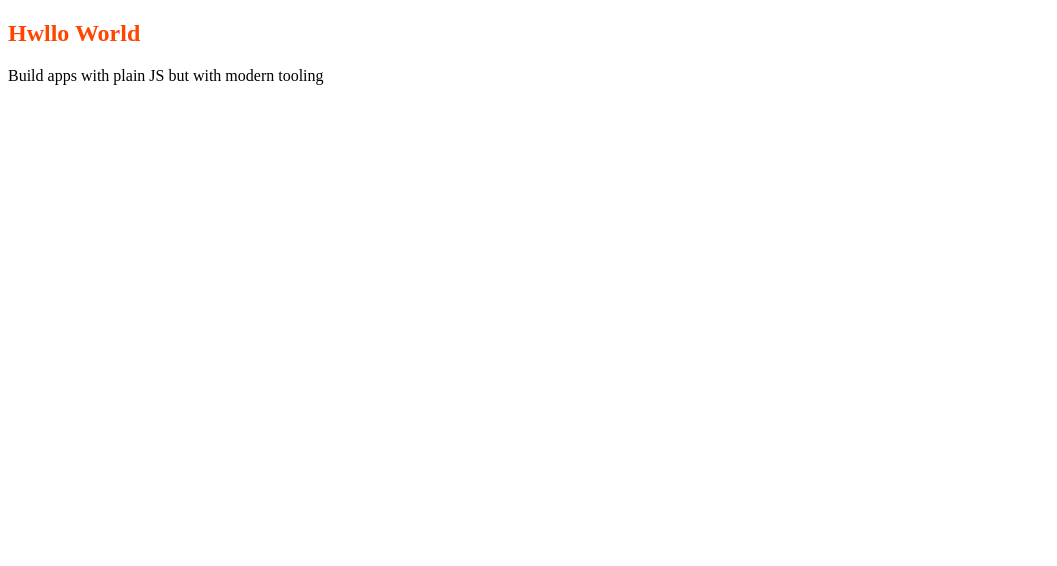
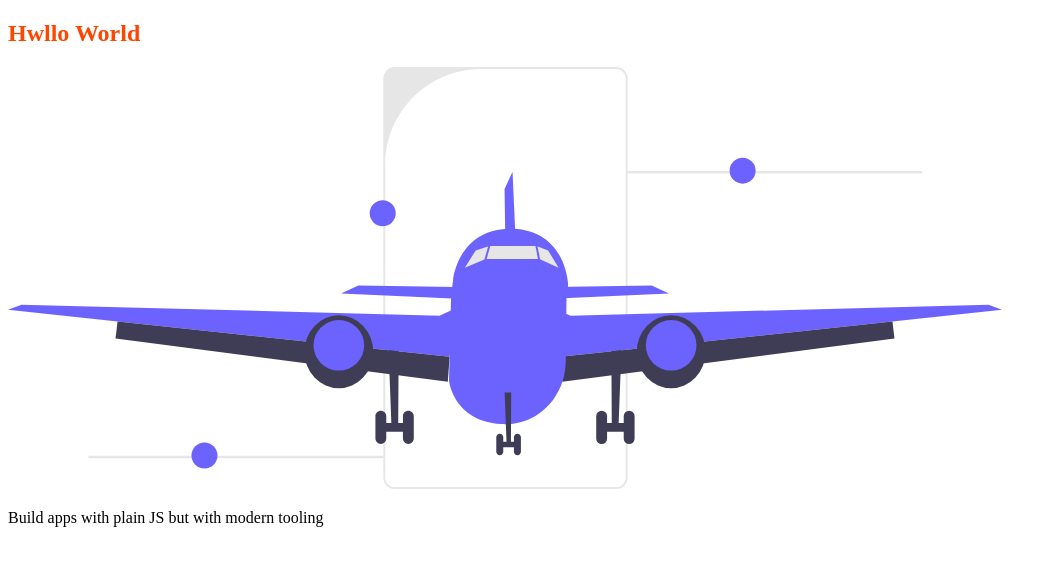
Before and after one commit to Ash-D23/webpack-startter-kit, a JavaScript app: page / in a window 1280 px wide. Shown: the top 566 px of the page, without its empty margins (0-1057 px from the left). Built offline with nearby package versions, Linux system fonts and the light colour scheme.

Commit message:
refactor: added image in App

```diff
--- a/src/App.js
+++ b/src/App.js
@@ -4,8 +4,9 @@ import Logo from "./logo.svg";
 
 const App = () => {
 	return <>
-    <h2> Hwllo World </h2>
-    <p> Build apps with plain JS but with modern tooling  </p>
+        <h2> Hwllo World </h2>
+        <img src={Logo} />
+        <p> Build apps with plain JS but with modern tooling  </p>
     </>
 };
 
```
